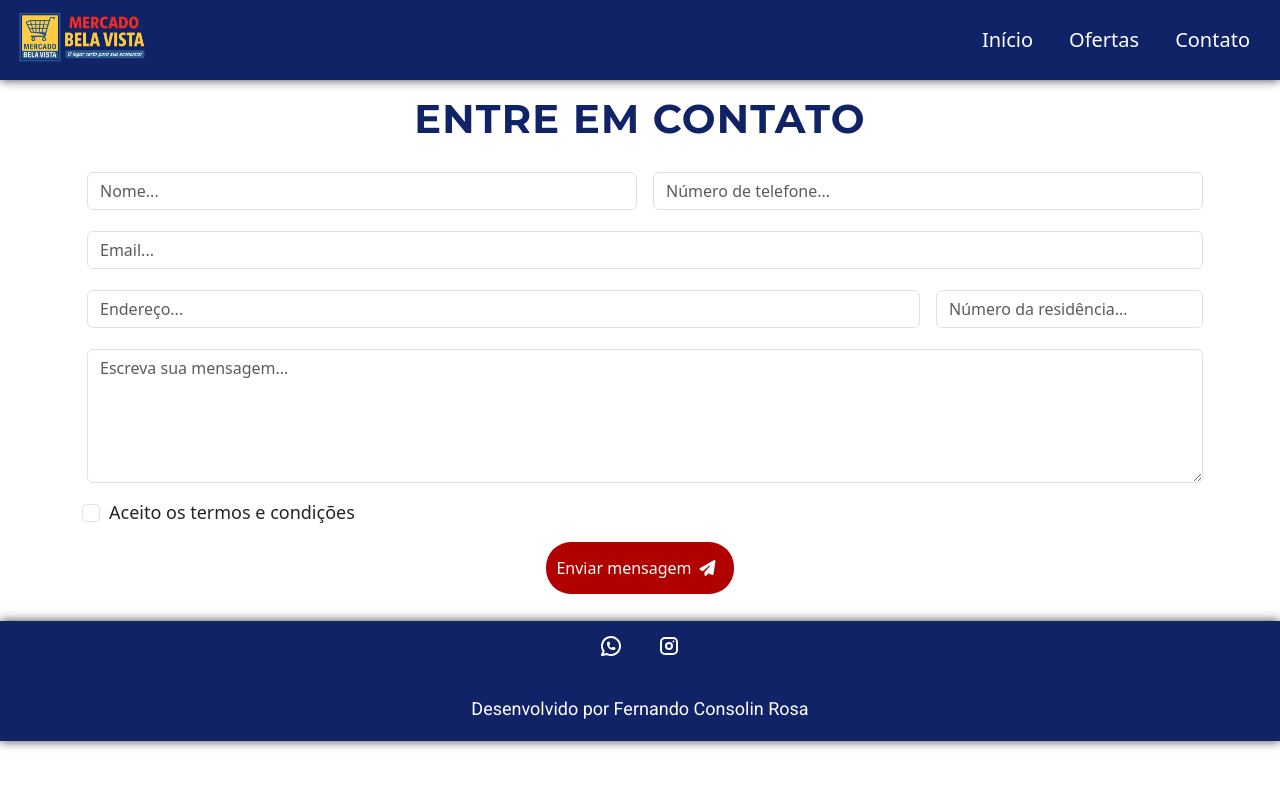
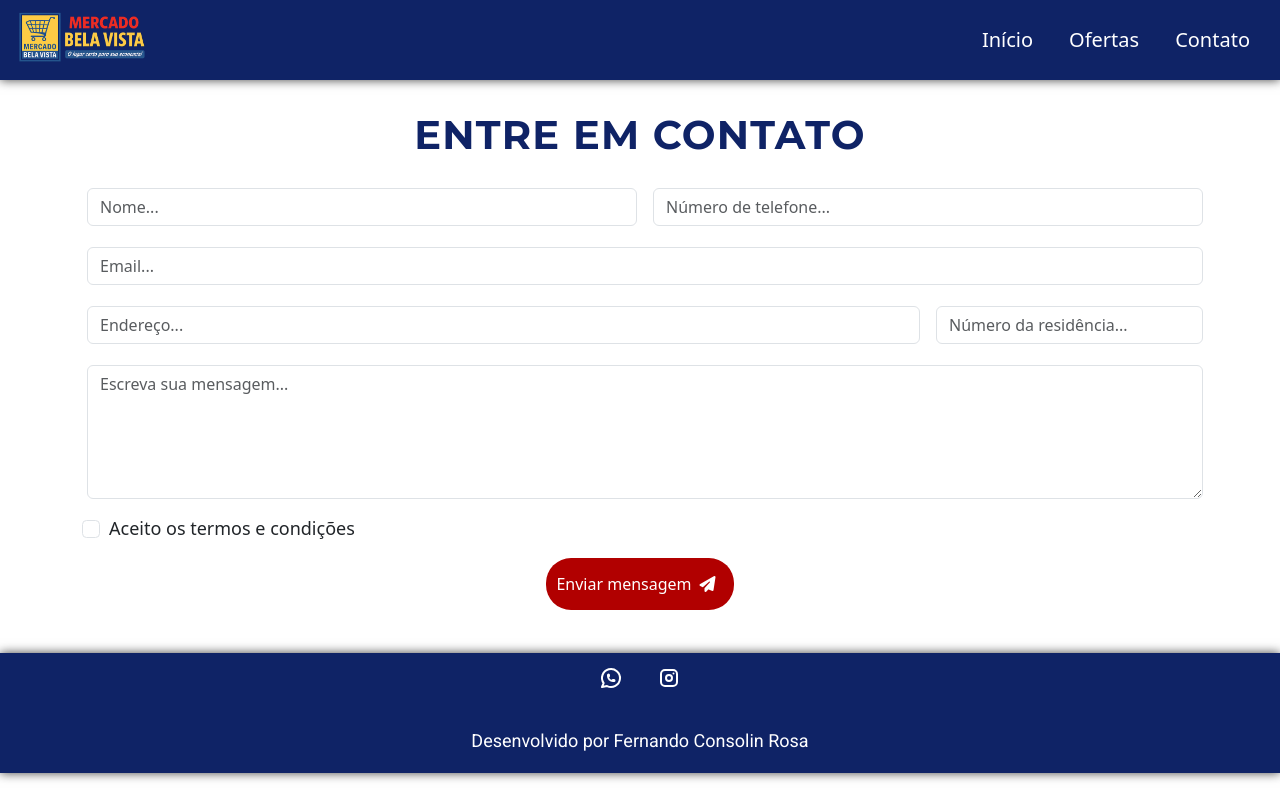
Before and after one commit to FernandoConsolinRosa11/SiteProjetoFacul, a PHP site: page /PHP/contato in a window 1280 px wide. Run offline with PHP 8.4, Linux system fonts and the light colour scheme; some libraries are stand-ins or nearby versions.

Commit message:
AjustesDeMargin

```diff
--- a/index.php
+++ b/index.php
@@ -31,7 +31,7 @@ function exibirProdutos($produtos, $tipoFiltro)
   <meta charset="UTF-8">
   <meta name="viewport" content="width=device-width, initial-scale=1.0">
   <title>Mercado Bela Vista</title>
-  <base href="http://localhost/DevModerna/SiteProjetoFacul-main/home">
+  <base href="http://localhost/PHP/SiteProjetoFacul/">
   <link href="https://cdn.jsdelivr.net/npm/bootstrap@5.3.6/dist/css/bootstrap.min.css" rel="stylesheet">
   <link rel="stylesheet" href="css/estilo.css">
   <link href="https://unpkg.com/aos@2.3.1/dist/aos.css" rel="stylesheet">
@@ -43,7 +43,7 @@ function exibirProdutos($produtos, $tipoFiltro)
     <div class="container-fluid d-flex " data-aos="fade-right">
 
       <!-- LOGO -->
-    <div class="navbar-brand" >
+      <div class="navbar-brand">
         <a href="home">
           <img src="img/logonew.png" alt="logo" title="Logo" style="width:15%;">
         </a>
@@ -97,15 +97,23 @@ function exibirProdutos($produtos, $tipoFiltro)
   ?>
   <footer class="footer w-100">
     <p class="mx-auto p-2 text-center">
-      <a href="https://whats.link/mercadobelavista" target="_blank" title="WhatsApp" ><svg  xmlns="http://www.w3.org/2000/svg"  width="24"  height="24"  viewBox="0 0 24 24"  fill="none"  stroke="currentColor"  stroke-width="2"  stroke-linecap="round"  stroke-linejoin="round"  class="icon icon-tabler icons-tabler-outline icon-tabler-brand-whatsapp"><path stroke="none" d="M0 0h24v24H0z" fill="none"/><path d="M3 21l1.65 -3.8a9 9 0 1 1 3.4 2.9l-5.05 .9" /><path d="M9 10a.5 .5 0 0 0 1 0v-1a.5 .5 0 0 0 -1 0v1a5 5 0 0 0 5 5h1a.5 .5 0 0 0 0 -1h-1a.5 .5 0 0 0 0 1" /></svg></a>
+      <a href="https://whats.link/mercadobelavista" target="_blank" title="WhatsApp"><svg
+          xmlns="http://www.w3.org/2000/svg" width="24" height="24" viewBox="0 0 24 24" fill="none"
+          stroke="currentColor" stroke-width="2" stroke-linecap="round" stroke-linejoin="round"
+          class="icon icon-tabler icons-tabler-outline icon-tabler-brand-whatsapp">
+          <path stroke="none" d="M0 0h24v24H0z" fill="none" />
+          <path d="M3 21l1.65 -3.8a9 9 0 1 1 3.4 2.9l-5.05 .9" />
+          <path d="M9 10a.5 .5 0 0 0 1 0v-1a.5 .5 0 0 0 -1 0v1a5 5 0 0 0 5 5h1a.5 .5 0 0 0 0 -1h-1a.5 .5 0 0 0 0 1" />
+        </svg></a>
 
-      <a href="https://www.instagram.com/mercadobelavista8/?next=%2F" target="_blank"  title="Instagram" ><svg xmlns="http://www.w3.org/2000/svg" width="24" height="24" viewBox="0 0 24 24" fill="none"
+      <a href="https://www.instagram.com/mercadobelavista8/?next=%2F" target="_blank" title="Instagram"><svg
+          xmlns="http://www.w3.org/2000/svg" width="24" height="24" viewBox="0 0 24 24" fill="none"
           stroke="currentColor" stroke-width="2" stroke-linecap="round" stroke-linejoin="round"
           class="icon icon-tabler icons-tabler-outline icon-tabler-brand-instagram">
           <path stroke="none" d="M0 0h24v24H0z" fill="none" />
           <path d="M4 8a4 4 0 0 1 4 -4h8a4 4 0 0 1 4 4v8a4 4 0 0 1 -4 4h-8a4 4 0 0 1 -4 -4z" />
           <path d="M9 12a3 3 0 1 0 6 0a3 3 0 0 0 -6 0" />
-          <path d="M16.5 7.5v.01"/>
+          <path d="M16.5 7.5v.01" />
         </svg></a>
     </p>
     <p class="mx-auto p-2 text-center text-white">Desenvolvido por Fernando Consolin Rosa</p>
--- a/paginas/contato.php
+++ b/paginas/contato.php
@@ -1,8 +1,7 @@
-<main class="main">
+<main class="main m-3">
   <h2 class="title text-blue text-center mb-4">ENTRE EM CONTATO</h2>
-
   <div class="container">
-     <form method="post" class="w-100">
+    <form method="post" class="w-100">
       <div class="row g-3 mb-3">
         <div class="col-md-6">
           <input type="text" class="form-control" placeholder="Nome..." id="nome" required>
@@ -11,8 +10,7 @@
           <input type="tel" class="form-control" placeholder="Número de telefone..." id="tel" required>
         </div>
       </div>
-
-      <div class="mb-3">
+      <div class="col-12 mb-3">
         <input type="email" class="form-control" placeholder="Email..." id="email" required>
       </div>
 
@@ -26,7 +24,8 @@
       </div>
 
       <div class="mb-3">
-        <textarea name="msg" id="msg" rows="5" class="form-control" placeholder="Escreva sua mensagem..." required></textarea>
+        <textarea name="msg" id="msg" rows="5" class="form-control" placeholder="Escreva sua mensagem..."
+          required></textarea>
       </div>
 
       <div class="form-check mb-3">
@@ -37,7 +36,8 @@
       </div>
 
       <div class="text-center">
-        <button type="submit" class="especial btn" id="btn">Enviar mensagem<i class="fa-solid fa-paper-plane m-2"></i></button>
+        <button type="submit" class="especial btn" id="btn">Enviar mensagem<i
+            class="fa-solid fa-paper-plane m-2"></i></button>
       </div>
     </form>
     <br>
--- a/paginas/home.php
+++ b/paginas/home.php
@@ -77,7 +77,7 @@
       <iframe
         src="https://www.google.com/maps/embed?pb=!1m18!1m12!1m3!1d3651.2844789835212!2d-52.45309392536527!3d-23.772882069395894!2m3!1f0!2f0!3f0!3m2!1i1024!2i768!4f13.1!3m3!1m2!1s0x94ed69f9bffb726b%3A0x50069958cb717bc3!2sAv.%20Melvin%20Jones%2C%20239%20-%20Jardim%20S%C3%A3o%20Pedro%2C%20Terra%20Boa%20-%20PR%2C%2087240-000!5e0!3m2!1spt-BR!2sbr!4v1747515151222!5m2!1spt-BR!2sbr"
         width="600" height="450" style="border:0;" allowfullscreen="" loading="lazy"
-        referrerpolicy="no-referrer-when-downgrade" class="w-100">
+        referrerpolicy="no-referrer-when-downgrade" class="w-100 mb-5">
       </iframe>
     </div>
   </section>
```
Also changed, not shown: paginas/ofertas.php (+5 -5 lines). Lines whose indentation alone changed are shown as unchanged.
